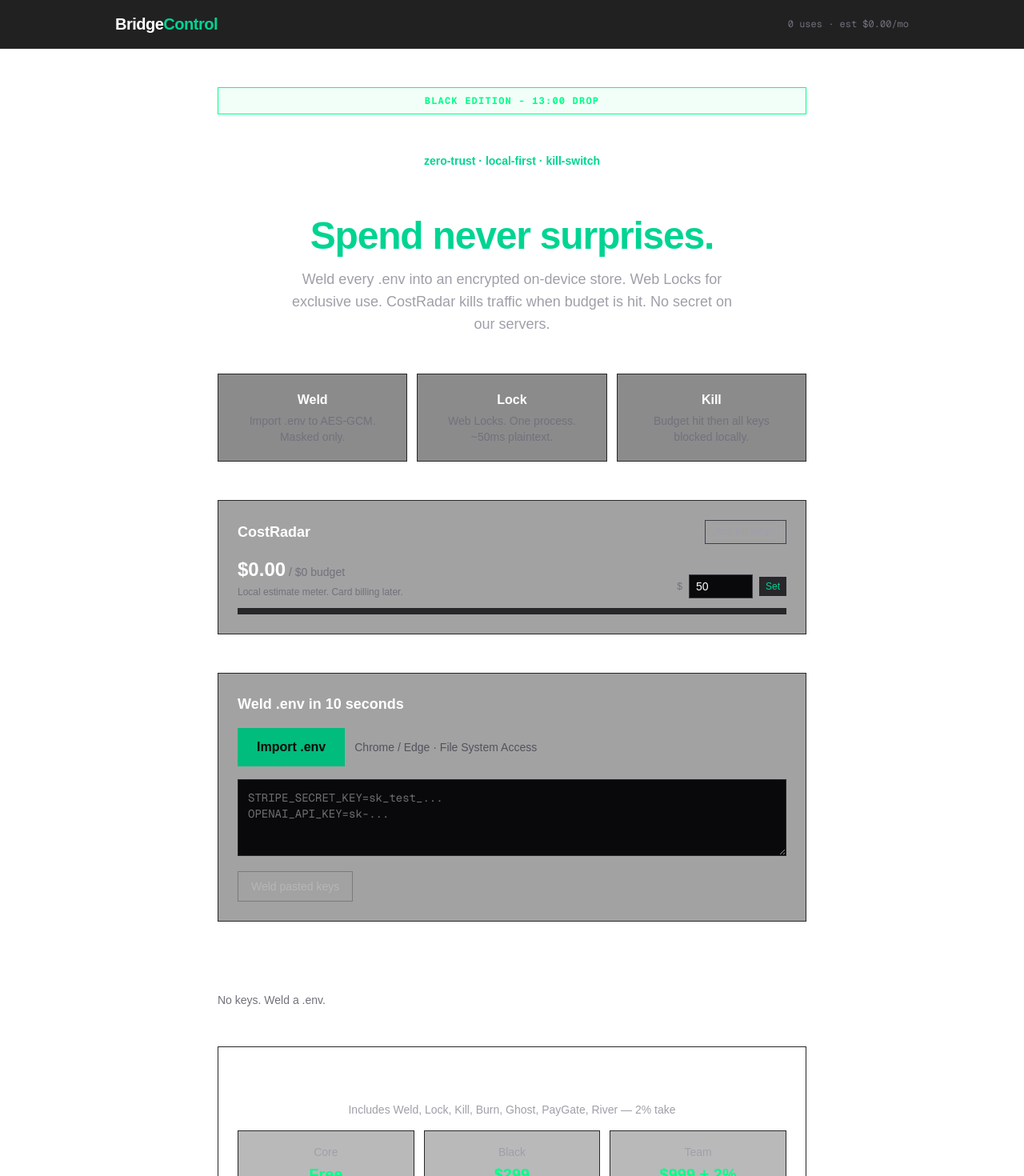
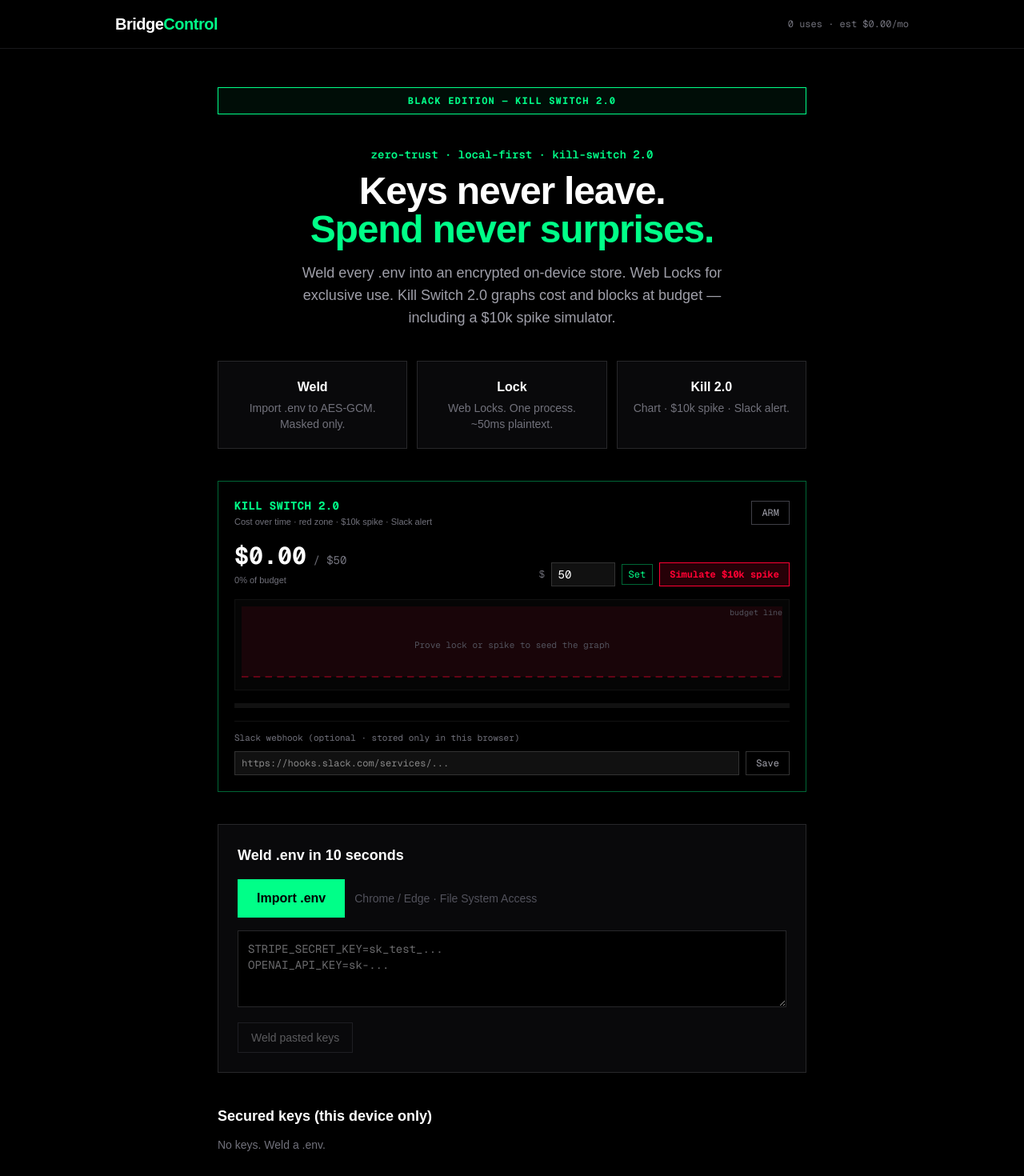
Before and after one commit to jonjys/promptslaktaren, a Next.js app: page / in a window 1280 px wide. Shown: the top 1470 px of the page at 80% size. Built offline with nearby package versions, Linux system fonts and the light colour scheme.

Commit message:
feat: KILL SWITCH 2.0 UI wired — replace CostRadar panel with KillSwitchPro

```diff
--- a/src/app/page.tsx
+++ b/src/app/page.tsx
@@ -5,6 +5,7 @@ import { BurnCard } from "@/components/BurnCard";
 import { GhostCard } from "@/components/GhostCard";
 import PayGateCard from "@/components/PayGateCard";
 import LogRiverCard from "@/components/LogRiverCard";
+import KillSwitchPro from "@/components/KillSwitchPro";
 import {
   pickAndImportEnv,
   importEnvText,
@@ -15,9 +16,6 @@ import {
 import { registerBridgeSW, proveLock } from "@/lib/bridge-client";
 import {
   getRadarConfig,
-  setMonthlyBudget,
-  armKillSwitch,
-  disarmKillSwitch,
   listUsage,
   monthSpendCents,
   type RadarConfig,
@@ -33,14 +31,12 @@ export default function Home() {
   const [cfg, setCfg] = useState<RadarConfig | null>(null);
   const [spend, setSpend] = useState(0);
   const [events, setEvents] = useState<UsageEvent[]>([]);
-  const [budgetInput, setBudgetInput] = useState("50");
 
   const refresh = useCallback(async () => {
     try {
       setKeys(await listKeys());
       const c = await getRadarConfig();
       setCfg(c);
-      setBudgetInput(String(c.monthlyBudgetCents / 100));
       setSpend(await monthSpendCents());
       setEvents(await listUsage(20));
     } catch {
@@ -57,10 +53,6 @@ export default function Home() {
     () => keys.reduce((n, k) => n + (k.usageCount || 0), 0),
     [keys]
   );
-
-  const budgetPct = cfg
-    ? Math.min(100, (spend / Math.max(1, cfg.monthlyBudgetCents)) * 100)
-    : 0;
 
   async function onImportFile() {
     setBusy(true);
@@ -124,23 +116,16 @@ export default function Home() {
     }
   }
 
-  async function onSaveBudget() {
-    const dollars = Number(budgetInput);
-    if (Number.isNaN(dollars) || dollars < 0) return;
-    await setMonthlyBudget(Math.round(dollars * 100));
-    await refresh();
-  }
-
   return (
-    <div className="flex flex-col flex-1">
-      <header className="border-b border-zinc-800 bg-zinc-950/90 backdrop-blur sticky top-0 z-10">
+    <div className="flex flex-col flex-1 bg-black">
+      <header className="border-b border-zinc-900 bg-black/95 backdrop-blur sticky top-0 z-10">
         <div className="max-w-5xl mx-auto px-4 py-4 flex items-center justify-between gap-4">
           <div className="font-bold text-xl tracking-tight text-white">
-            Bridge<span className="text-emerald-400">Control</span>
+            Bridge<span className="text-[#00FF88]">Control</span>
           </div>
           <div className="flex items-center gap-3 text-xs font-mono">
             {cfg?.killed ? (
-              <span className="text-red-400 animate-pulse">KILL SWITCH ON</span>
+              <span className="text-[#ff0033] animate-pulse">KILL SWITCH ON</span>
             ) : (
               <span className="text-zinc-500">
                 {totalCalls} uses · est ${(spend / 100).toFixed(2)}/mo
@@ -150,26 +135,26 @@ export default function Home() {
         </div>
       </header>
 
-      <main className="flex-1 px-4 py-12 max-w-3xl mx-auto w-full space-y-12">
+      <main className="flex-1 px-4 py-12 max-w-3xl mx-auto w-full space-y-10">
         <div className="border border-[#00FF88] bg-[#00FF88]/5 text-[#00FF88] text-center text-xs font-mono font-bold tracking-widest py-2 uppercase">
-          BLACK EDITION - 13:00 DROP
+          BLACK EDITION — KILL SWITCH 2.0
         </div>
 
         <GhostCard onGhostEnv={onGhostEnv} onLog={(m) => setLog(m)} busy={busy} />
 
         <section className="text-center">
-          <p className="text-emerald-400 text-sm font-semibold mb-3">
-            zero-trust · local-first · kill-switch
+          <p className="text-[#00FF88] text-sm font-semibold mb-3 font-mono">
+            zero-trust · local-first · kill-switch 2.0
           </p>
           <h1 className="text-4xl sm:text-5xl font-extrabold text-white tracking-tight mb-4">
             Keys never leave.
             <br />
-            <span className="text-emerald-400">Spend never surprises.</span>
+            <span className="text-[#00FF88]">Spend never surprises.</span>
           </h1>
           <p className="text-lg text-zinc-400 max-w-xl mx-auto">
             Weld every .env into an encrypted on-device store. Web Locks for
-            exclusive use. CostRadar kills traffic when budget is hit. No secret
-            on our servers.
+            exclusive use. Kill Switch 2.0 graphs cost and blocks at budget —
+            including a $10k spike simulator.
           </p>
         </section>
 
@@ -177,11 +162,11 @@ export default function Home() {
           {[
             { t: "Weld", d: "Import .env to AES-GCM. Masked only." },
             { t: "Lock", d: "Web Locks. One process. ~50ms plaintext." },
-            { t: "Kill", d: "Budget hit then all keys blocked locally." },
+            { t: "Kill 2.0", d: "Chart · $10k spike · Slack alert." },
           ].map((f) => (
             <div
               key={f.t}
-              className="border border-zinc-800 bg-zinc-900/50 p-5"
+              className="border border-zinc-800 bg-zinc-950 p-5"
             >
               <h3 className="font-semibold text-white mb-1">{f.t}</h3>
               <p className="text-sm text-zinc-500">{f.d}</p>
@@ -189,102 +174,30 @@ export default function Home() {
           ))}
         </section>
 
-        <section className="border border-zinc-800 bg-zinc-900/40 p-6">
-          <div className="flex items-center justify-between mb-4">
-            <h2 className="text-lg font-semibold text-white">CostRadar</h2>
-            {cfg?.killed ? (
-              <button
-                type="button"
-                onClick={async () => {
-                  await disarmKillSwitch();
-                  await refresh();
-                  setLog("Kill switch disarmed");
-                }}
-                className="text-xs px-3 py-1.5 bg-red-500/20 text-red-300 border border-red-500/40"
-              >
-                Disarm kill switch
-              </button>
-            ) : (
-              <button
-                type="button"
-                onClick={async () => {
-                  await armKillSwitch("Manual arm");
-                  await refresh();
-                  setLog("Kill switch ARMED");
-                }}
-                className="text-xs px-3 py-1.5 border border-zinc-700 text-zinc-400 hover:border-red-500 hover:text-red-400"
-              >
-                Arm kill switch
-              </button>
-            )}
-          </div>
+        <KillSwitchPro onLog={(m) => setLog(m)} onRefresh={refresh} />
 
-          <div className="mb-3 flex flex-wrap items-end justify-between gap-4">
-            <div>
-              <p className="text-2xl font-bold text-white">
-                ${(spend / 100).toFixed(2)}
-                <span className="text-sm font-normal text-zinc-500">
-                  {" "}/ ${(cfg?.monthlyBudgetCents || 0) / 100} budget
-                </span>
-              </p>
-              <p className="text-xs text-zinc-500 mt-1">
-                Local estimate meter. Card billing later.
-              </p>
-            </div>
-            <div className="flex gap-2 items-center">
-              <span className="text-xs text-zinc-500">$</span>
-              <input
-                value={budgetInput}
-                onChange={(e) => setBudgetInput(e.target.value)}
-                className="w-20 bg-zinc-950 border border-zinc-700 px-2 py-1 text-sm text-white"
-              />
-              <button
-                type="button"
-                onClick={onSaveBudget}
-                className="text-xs px-2 py-1 bg-zinc-800 text-emerald-400"
-              >
-                Set
-              </button>
-            </div>
-          </div>
-
-          <div className="h-2 bg-zinc-800 overflow-hidden">
-            <div
-              className={`h-full transition-all ${
-                budgetPct >= 100
-                  ? "bg-red-500"
-                  : budgetPct >= 80
-                    ? "bg-amber-500"
-                    : "bg-emerald-500"
-              }`}
-              style={{ width: `${budgetPct}%` }}
-            />
-          </div>
-
-          {cfg?.killed && (
-            <p className="mt-3 text-sm text-red-400">
-              {cfg.killReason || "Kill switch active"}
-            </p>
-          )}
-
-          {events.length > 0 && (
-            <ul className="mt-4 space-y-1 max-h-32 overflow-y-auto">
+        {events.length > 0 && (
+          <section className="border border-zinc-900 bg-zinc-950/80 p-4">
+            <h3 className="text-xs font-mono text-zinc-500 mb-2">Recent usage</h3>
+            <ul className="space-y-1 max-h-28 overflow-y-auto">
               {events.map((e) => (
                 <li
                   key={e.id}
                   className="text-xs font-mono text-zinc-500 flex justify-between gap-2"
                 >
                   <span>
-                    {e.provider} · {new Date(e.at).toLocaleTimeString()}
+                    {e.provider}
+                    {e.note ? ` · ${e.note}` : ""} ·{" "}
+                    {new Date(e.at).toLocaleTimeString()}
                   </span>
-                  <span>~${(e.estimatedCents / 100).toFixed(3)}</span>
+                  <span>~${(e.estimatedCents / 100).toFixed(2)}</span>
                 </li>
               ))}
             </ul>
-          )}
-        </section>
+          </section>
+        )}
 
-        <section className="border border-zinc-800 bg-zinc-900/40 p-6">
+        <section className="border border-zinc-800 bg-zinc-950 p-6">
           <h2 className="text-lg font-semibold text-white mb-4">
             Weld .env in 10 seconds
           </h2>
@@ -293,7 +206,7 @@ export default function Home() {
               type="button"
               onClick={onImportFile}
               disabled={busy}
-              className="px-6 py-3 bg-emerald-500 hover:bg-emerald-400 text-zinc-950 font-bold disabled:opacity-50"
+              className="px-6 py-3 bg-[#00FF88] hover:bg-[#00FF88]/90 text-black font-bold disabled:opacity-50"
             >
               {busy ? "Working…" : "Import .env"}
             </button>
@@ -305,17 +218,17 @@ export default function Home() {
             value={paste}
             onChange={(e) => setPaste(e.target.value)}
             placeholder={"STRIPE_SECRET_KEY=sk_test_...\nOPENAI_API_KEY=sk-..."}
-            className="w-full h-24 bg-zinc-950 border border-zinc-800 text-zinc-300 text-sm p-3 font-mono focus:outline-none focus:border-emerald-500"
+            className="w-full h-24 bg-black border border-zinc-800 text-zinc-300 text-sm p-3 font-mono focus:outline-none focus:border-[#00FF88]"
           />
           <button
             type="button"
             onClick={onImportPaste}
             disabled={busy || !paste.trim()}
-            className="mt-3 px-4 py-2 border border-zinc-700 text-zinc-300 text-sm hover:border-emerald-500 disabled:opacity-40"
+            className="mt-3 px-4 py-2 border border-zinc-700 text-zinc-300 text-sm hover:border-[#00FF88] disabled:opacity-40"
           >
             Weld pasted keys
           </button>
-          {status && <p className="mt-3 text-sm text-emerald-400">{status}</p>}
+          {status && <p className="mt-3 text-sm text-[#00FF88]">{status}</p>}
         </section>
 
         <section>
@@ -329,7 +242,7 @@ export default function Home() {
               {keys.map((k) => (
                 <li
                   key={k.id}
-                  className="flex flex-col sm:flex-row sm:items-center justify-between gap-3 border border-zinc-800 bg-zinc-950/80 px-4 py-3"
+                  className="flex flex-col sm:flex-row sm:items-center justify-between gap-3 border border-zinc-800 bg-black px-4 py-3"
                 >
                   <div className="min-w-0">
                     <div className="font-medium text-zinc-200 truncate">
@@ -344,7 +257,7 @@ export default function Home() {
                       type="button"
                       onClick={() => onProve(k)}
                       disabled={busy || !!cfg?.killed}
-                      className="text-xs px-3 py-1.5 bg-zinc-800 text-emerald-400 disabled:opacity-30"
+                      className="text-xs px-3 py-1.5 bg-zinc-900 text-[#00FF88] border border-[#00FF88]/30 disabled:opacity-30"
                     >
                       Prove lock
                     </button>
@@ -374,7 +287,7 @@ export default function Home() {
             </ul>
           )}
           {log && (
-            <pre className="mt-4 text-xs text-emerald-400/90 bg-zinc-900 border border-zinc-800 p-3 whitespace-pre-wrap font-mono">
+            <pre className="mt-4 text-xs text-[#00FF88]/90 bg-zinc-950 border border-zinc-800 p-3 whitespace-pre-wrap font-mono">
               {log}
             </pre>
           )}
@@ -385,7 +298,7 @@ export default function Home() {
             BridgeControl Black — $299/mo
           </h2>
           <p className="text-center text-sm text-zinc-400 mb-4">
-            Includes Weld, Lock, Kill, Burn, Ghost, PayGate, River — 2% take
+            Includes Weld, Lock, Kill 2.0, Burn, Ghost, PayGate, River — 2% take
           </p>
           <div className="grid sm:grid-cols-3 gap-3">
             {[
@@ -393,7 +306,7 @@ export default function Home() {
               {
                 name: "Black",
                 price: "$299",
-                d: "Burn · Ghost · PayGate · River · 2%",
+                d: "Burn · Ghost · PayGate · River · Kill 2.0",
               },
               {
                 name: "Team",
@@ -403,7 +316,7 @@ export default function Home() {
             ].map((p) => (
               <div
                 key={p.name}
-                className="border border-zinc-800 bg-zinc-900/30 p-4 text-center"
+                className="border border-zinc-800 bg-black p-4 text-center"
               >
                 <p className="text-zinc-400 text-sm">{p.name}</p>
                 <p className="text-xl font-bold text-[#00FF88] my-1">{p.price}</p>
@@ -426,7 +339,7 @@ export default function Home() {
               BRIDGECONTROL BLACK - $299/MO
             </span>
             <span className="text-[#00FF88]/70 text-xs">
-              Weld, Lock, Kill, Burn, Ghost, PayGate, River — 2% take
+              Weld, Lock, Kill 2.0, Burn, Ghost, PayGate, River — 2% take
             </span>
           </div>
           <PayGateCard />
@@ -434,8 +347,8 @@ export default function Home() {
         </div>
       </main>
 
-      <footer className="border-t border-zinc-800 py-8 text-center text-sm text-zinc-600">
-        BridgeControl Black · Keys never leave · Spend never surprises
+      <footer className="border-t border-zinc-900 py-8 text-center text-sm text-zinc-600">
+        BridgeControl Black · Kill Switch 2.0 · Keys never leave
       </footer>
     </div>
   );
```
